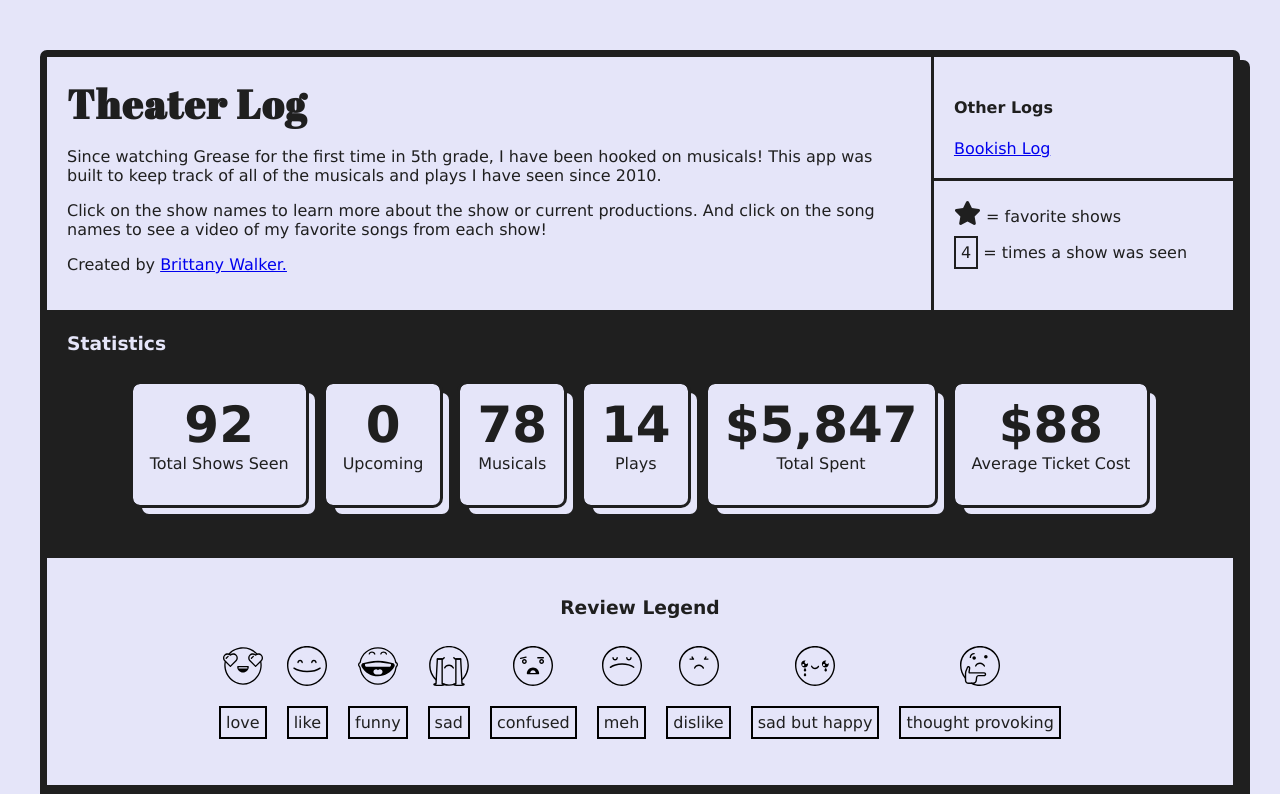
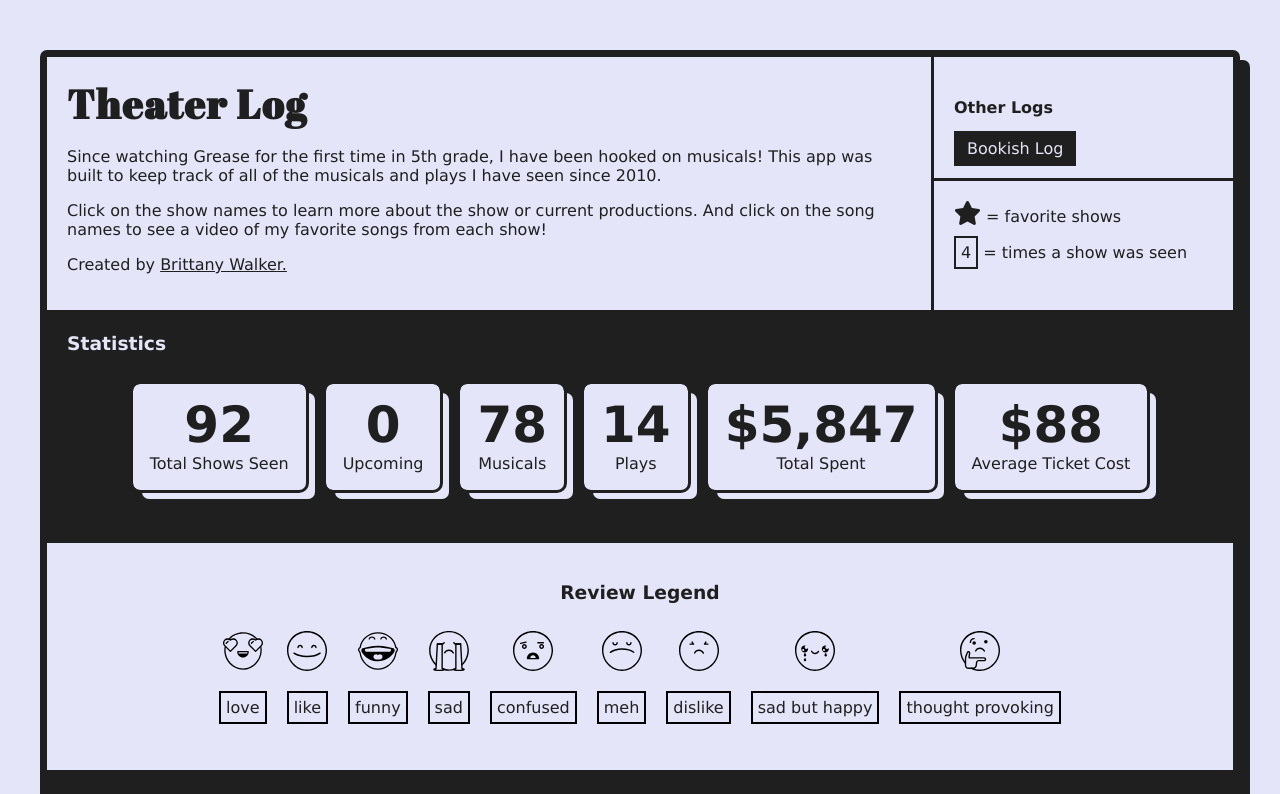
Before and after one commit to brittanyrw/theaterlog, a Vue app: page / in a window 1280 px wide. Shown: the top 794 px of the page. Built offline with nearby package versions, Linux system fonts and the light colour scheme.

Commit message:
Update hero styling and template

```diff
--- a/src/components/Hero.vue
+++ b/src/components/Hero.vue
@@ -207,6 +207,18 @@ export default {
       .external-links {
         border-top: 3px solid $black;
         border-bottom: 3px solid $black;
+        a {
+          padding: 5px 10px;
+          background-color: $black;
+          color: $purple;
+          text-decoration: none;
+          border: 3px solid $black;
+        }
+        a:hover {
+          background-color: $purple;
+          color: $black;
+          transition: .5s;
+        }
         @media screen and (min-width: 662px) {
           border-top: 0;
         }
@@ -224,7 +236,13 @@ export default {
         li:first-child {
           margin-bottom: 10px;
         }
+        li {
+          display: block;
+        }
       }
+    }
+    .portfolio-link a {
+      color: $black;
     }
   }
 }
@@ -266,7 +284,7 @@ export default {
         }
         .stat-title {
           margin: 0;
-          padding: 0 15px 30px 15px;
+          padding: 0 15px 15px 15px;
         }
       }
     }
```
